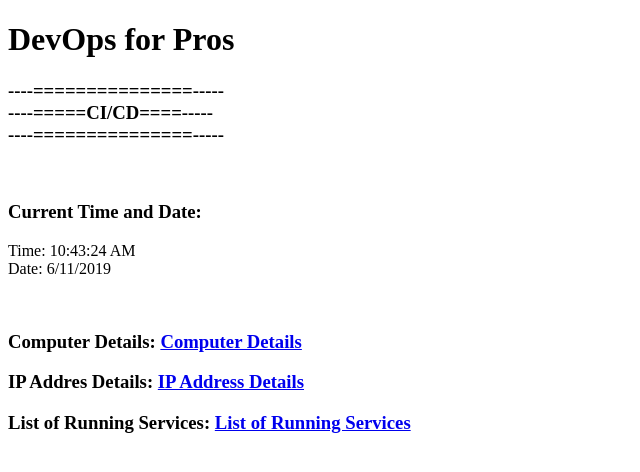
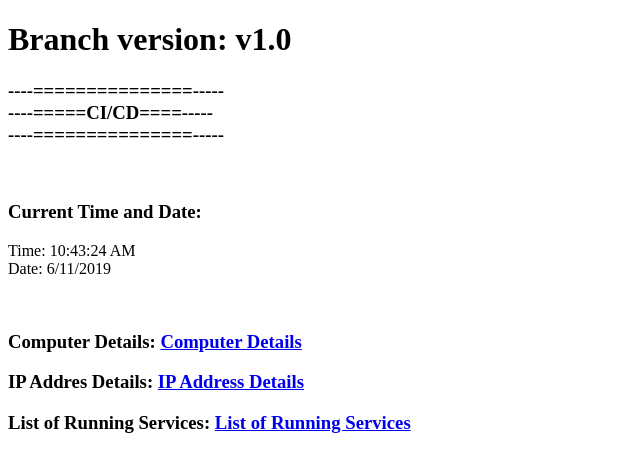
Before and after one commit to BecherX64/PS-LocalInfo-Git001, a plain HTML site: page PS-LocalInfo-Git001/WebPage/Index.html in a window 1280 px wide. Shown: the whole page, without its empty margins (0-640 px from the left). Drawn offline with Linux system fonts and the light colour scheme.

Commit message:
Branch version added

```diff
--- a/PS-LocalInfo-Git001/WebPage/Index.html
+++ b/PS-LocalInfo-Git001/WebPage/Index.html
@@ -7,7 +7,7 @@
 </head>
 <body>
     <P>
-        <h1>DevOps for Pros</h1>
+        <h1>Branch version: v1.0</h1>
         <h3>
             ----===============-----<br>
             ----=====CI/CD====-----<br>
```
